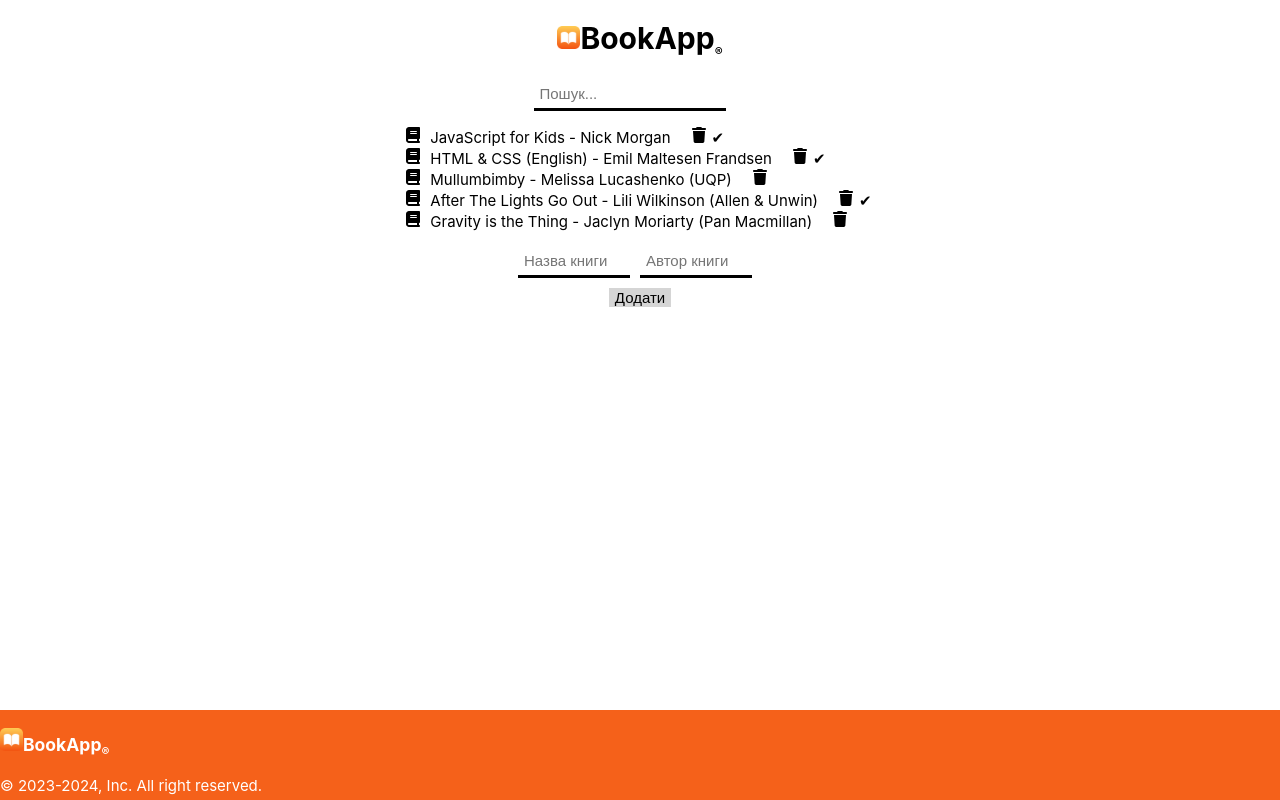
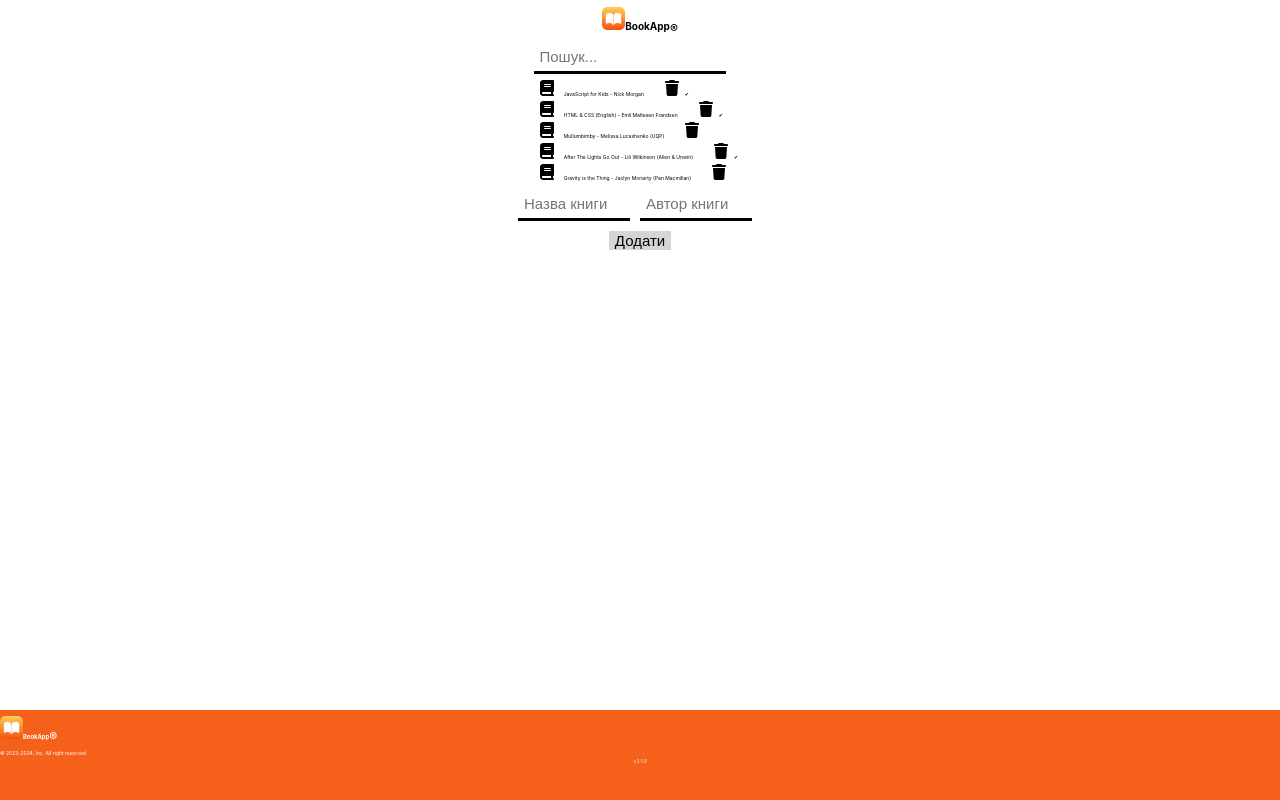
Before and after one commit to Terminator2220/BookApp, a React (Create React App) app: page / in a window 1280 px wide. Built offline with nearby package versions, Linux system fonts and the light colour scheme; the HTML template or start-up script is replaced by a standard one.

Commit message:
Update index.css

```diff
--- a/src/index.css
+++ b/src/index.css
@@ -19,7 +19,8 @@ ul {
 }
 
 
-@media screen and (min-width: 200px) {
+@media screen and (max-width:320px) {
+  # Phone
   ul {
     list-style: none;
     margin-left: -42px;
@@ -36,7 +37,8 @@ ul {
   }
 }
 
-@media screen and (max-width: 600px) {
+@media screen and (min-width:769px) {
+  # Desktop
   ul {
     list-style: none;
     margin-left: -42px;
@@ -52,7 +54,8 @@ ul {
     font-size: 5px;
   }
 }
-@media screen and (max-width: 500px) {
+@media screen and (min-width:321px) and (max-width:768px) {
+  # Tablet
   ul {
     list-style: none;
     margin-left: -42px;
```
